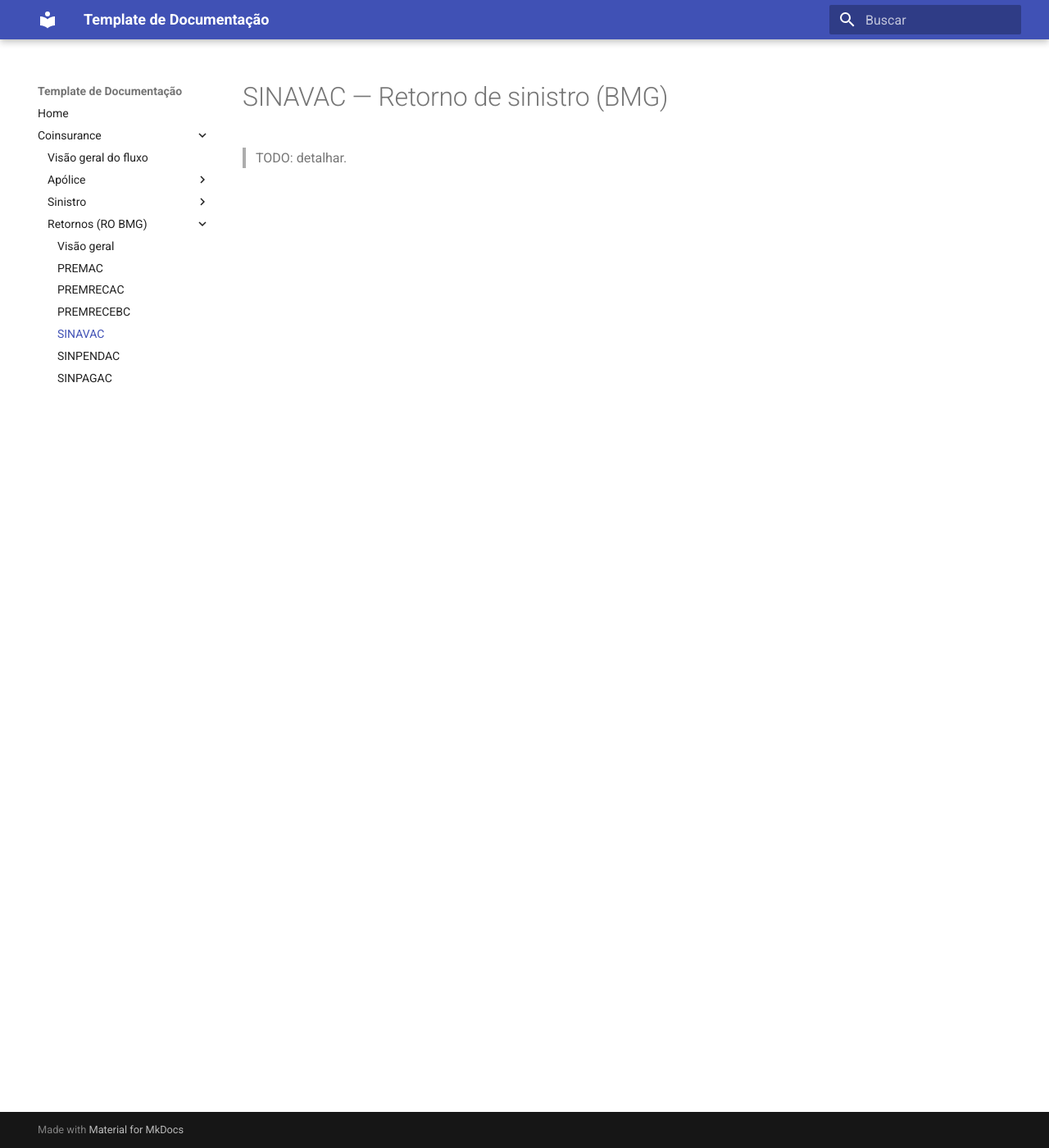
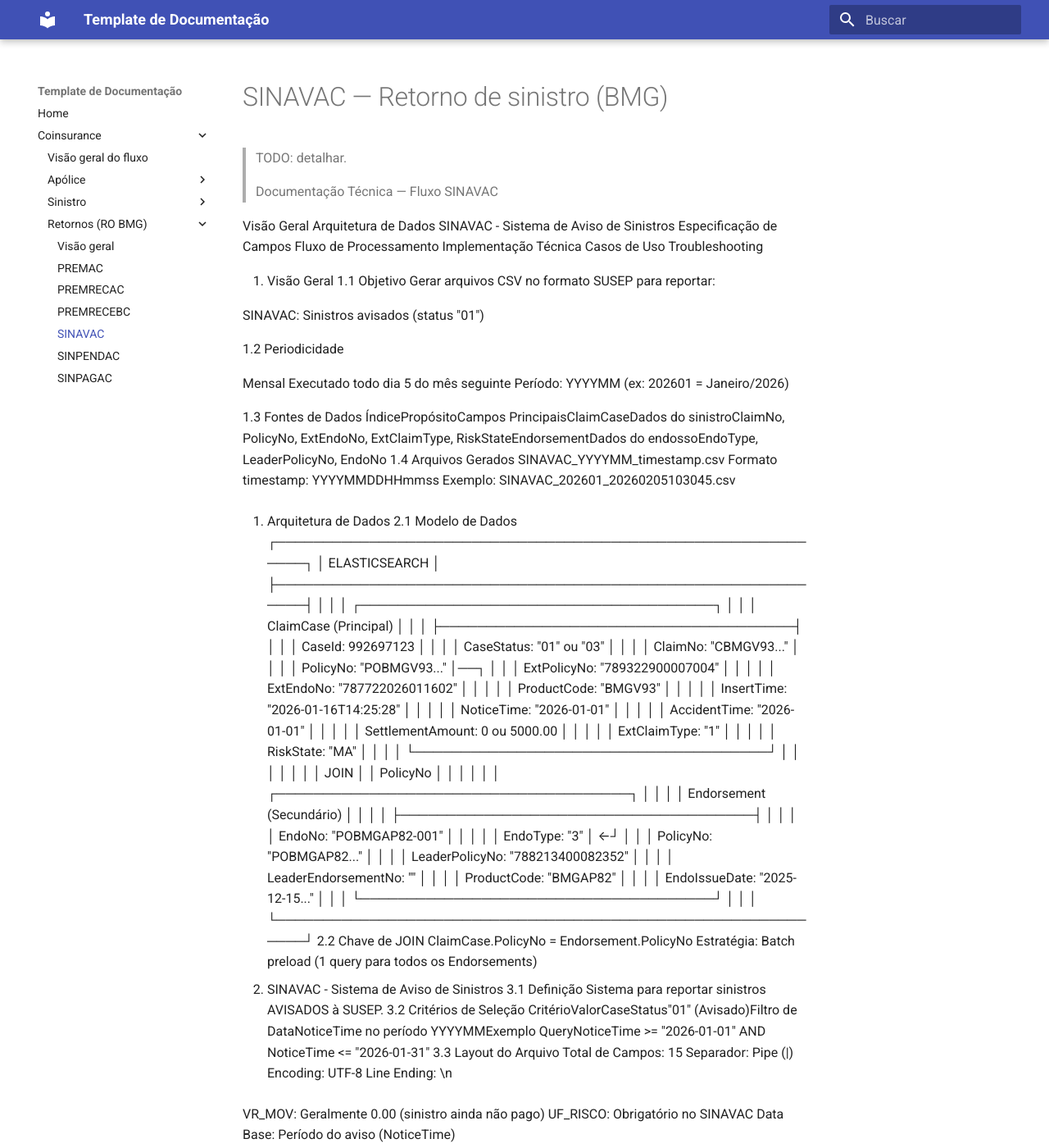
Before and after one commit to jcloudbr/docs-insuremo, an MkDocs documentation site: the page built from docs/coinsurance/retornos/sinavac.md, in a window 1280 px wide and 1400 px high. Shown: the whole window at 82% size. Built offline with MkDocs 1.6.1 and Material for MkDocs 9.7.7, drawn with Linux system fonts in a browser that asks for light colours.

Commit message:
Update sinavac.md

```diff
--- a/docs/coinsurance/retornos/sinavac.md
+++ b/docs/coinsurance/retornos/sinavac.md
@@ -1,3 +1,96 @@
 # SINAVAC — Retorno de sinistro (BMG)
 
 > TODO: detalhar.
+>
+> Documentação Técnica — Fluxo SINAVAC
+
+
+Visão Geral
+Arquitetura de Dados
+SINAVAC - Sistema de Aviso de Sinistros
+Especificação de Campos
+Fluxo de Processamento
+Implementação Técnica
+Casos de Uso
+Troubleshooting
+
+
+1. Visão Geral
+1.1 Objetivo
+Gerar arquivos CSV no formato SUSEP para reportar:
+
+SINAVAC: Sinistros avisados (status "01")
+
+
+1.2 Periodicidade
+
+Mensal
+Executado todo dia 5 do mês seguinte
+Período: YYYYMM (ex: 202601 = Janeiro/2026)
+
+1.3 Fontes de Dados
+ÍndicePropósitoCampos PrincipaisClaimCaseDados do sinistroClaimNo, PolicyNo, ExtEndoNo, ExtClaimType, RiskStateEndorsementDados do endossoEndoType, LeaderPolicyNo, EndoNo
+1.4 Arquivos Gerados
+SINAVAC_YYYYMM_timestamp.csv
+Formato timestamp: YYYYMMDDHHmmss
+Exemplo: SINAVAC_202601_20260205103045.csv
+
+2. Arquitetura de Dados
+2.1 Modelo de Dados
+┌─────────────────────────────────────────────────────────────┐
+│                    ELASTICSEARCH                            │
+├─────────────────────────────────────────────────────────────┤
+│                                                             │
+│  ┌──────────────────────────────────────┐                  │
+│  │        ClaimCase (Principal)         │                  │
+│  ├──────────────────────────────────────┤                  │
+│  │ CaseId: 992697123                   │                  │
+│  │ CaseStatus: "01" ou "03"            │                  │
+│  │ ClaimNo: "CBMGV93..."               │                  │
+│  │ PolicyNo: "POBMGV93..."             │──┐               │
+│  │ ExtPolicyNo: "789322900007004"      │  │               │
+│  │ ExtEndoNo: "787722026011602"        │  │               │
+│  │ ProductCode: "BMGV93"               │  │               │
+│  │ InsertTime: "2026-01-16T14:25:28"   │  │               │
+│  │ NoticeTime: "2026-01-01"            │  │               │
+│  │ AccidentTime: "2026-01-01"          │  │               │
+│  │ SettlementAmount: 0 ou 5000.00     │  │               │
+│  │ ExtClaimType: "1"                   │  │               │
+│  │ RiskState: "MA"                     │  │               │
+│  └──────────────────────────────────────┘  │               │
+│                                             │               │
+│                                             │ JOIN          │
+│                                    PolicyNo │               │
+│                                             │               │
+│  ┌──────────────────────────────────────┐  │               │
+│  │       Endorsement (Secundário)       │  │               │
+│  ├──────────────────────────────────────┤  │               │
+│  │ EndoNo: "POBMGAP82-001"             │  │               │
+│  │ EndoType: "3"                       │ ←┘               │
+│  │ PolicyNo: "POBMGAP82..."            │                  │
+│  │ LeaderPolicyNo: "788213400082352"   │                  │
+│  │ LeaderEndorsementNo: ""             │                  │
+│  │ ProductCode: "BMGAP82"              │                  │
+│  │ EndoIssueDate: "2025-12-15..."      │                  │
+│  └──────────────────────────────────────┘                  │
+│                                                             │
+└─────────────────────────────────────────────────────────────┘
+2.2 Chave de JOIN
+ClaimCase.PolicyNo = Endorsement.PolicyNo
+Estratégia: Batch preload (1 query para todos os Endorsements)
+
+3. SINAVAC - Sistema de Aviso de Sinistros
+3.1 Definição
+Sistema para reportar sinistros AVISADOS à SUSEP.
+3.2 Critérios de Seleção
+CritérioValorCaseStatus"01" (Avisado)Filtro de DataNoticeTime no período YYYYMMExemplo QueryNoticeTime >= "2026-01-01" AND NoticeTime <= "2026-01-31"
+3.3 Layout do Arquivo
+Total de Campos: 15
+Separador: Pipe (|)
+Encoding: UTF-8
+Line Ending: \n
+
+
+VR_MOV: Geralmente 0.00 (sinistro ainda não pago)
+UF_RISCO: Obrigatório no SINAVAC
+Data Base: Período do aviso (NoticeTime)
```
